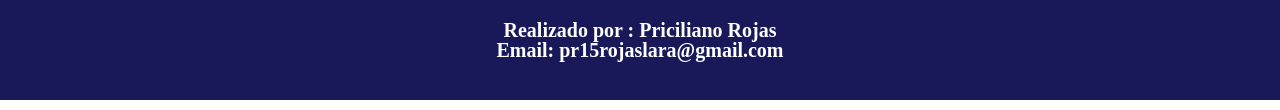
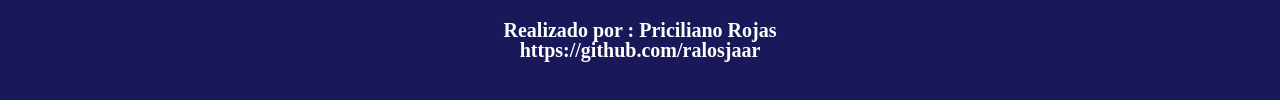
Before and after one commit to ralosjaar/aluraChallenge1encriptador, a plain HTML site: page index.html in a window 1280 px wide. Shown: the part 607-717 px from the top of the page. Drawn offline with Linux system fonts and the light colour scheme.

Commit message:
Modificacion footer

```diff
--- a/index.html
+++ b/index.html
@@ -31,7 +31,7 @@
     </main>
     <script src="main.js"></script>
     <footer>
-        <p>Realizado por : Priciliano Rojas <br> Email: pr15rojaslara@gmail.com</p>
+        <p>Realizado por : Priciliano Rojas <br> https://github.com/ralosjaar</p>
     </footer>
 </body>
 
```
